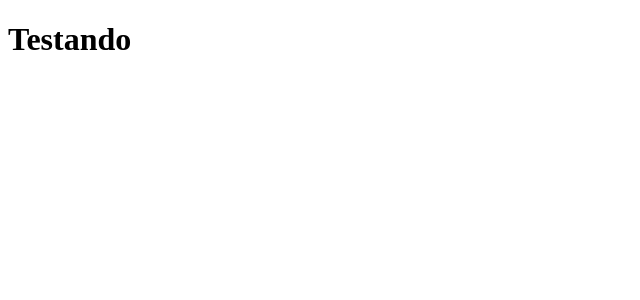
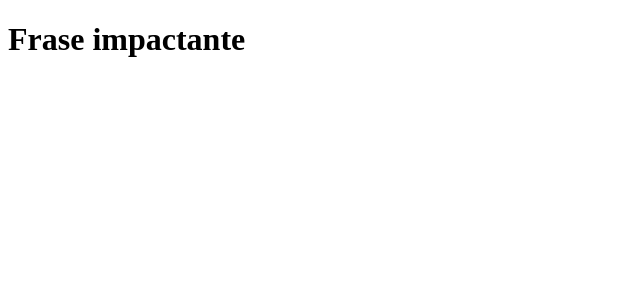
Before and after one commit to mandicneves/clone-tabnews, a Next.js app: page / in a window 1280 px wide. Shown: the top 300 px of the page, without its empty margins (0-640 px from the left). Built offline with nearby package versions, Linux system fonts and the light colour scheme.

Commit message:
correcao da frase no arquivo index

```diff
--- a/pages/index.js
+++ b/pages/index.js
@@ -1,5 +1,5 @@
 function Home(){
-    return <h1>Testando</h1>
+    return <h1>Frase impactante</h1>
 }
 
 export default Home;
```
